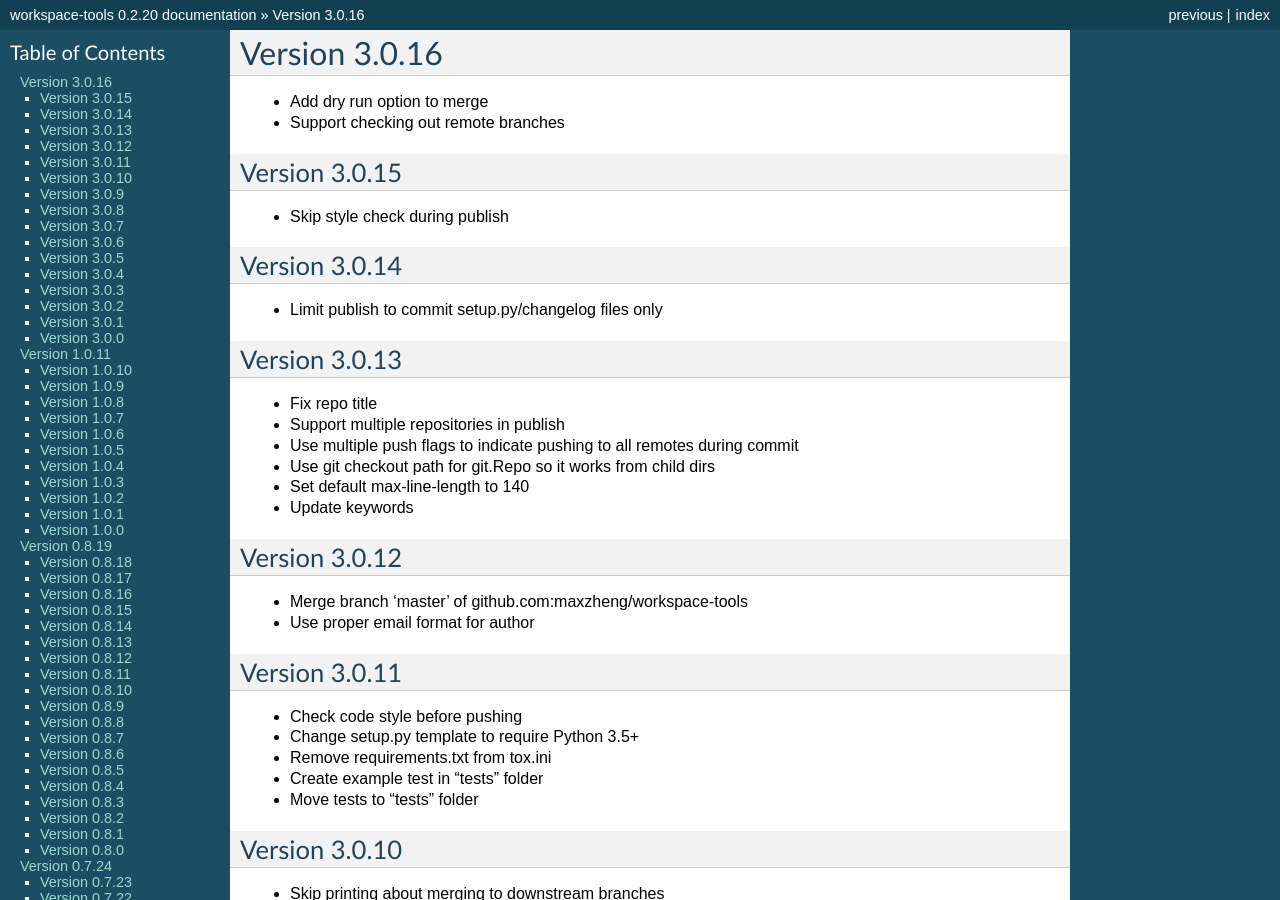
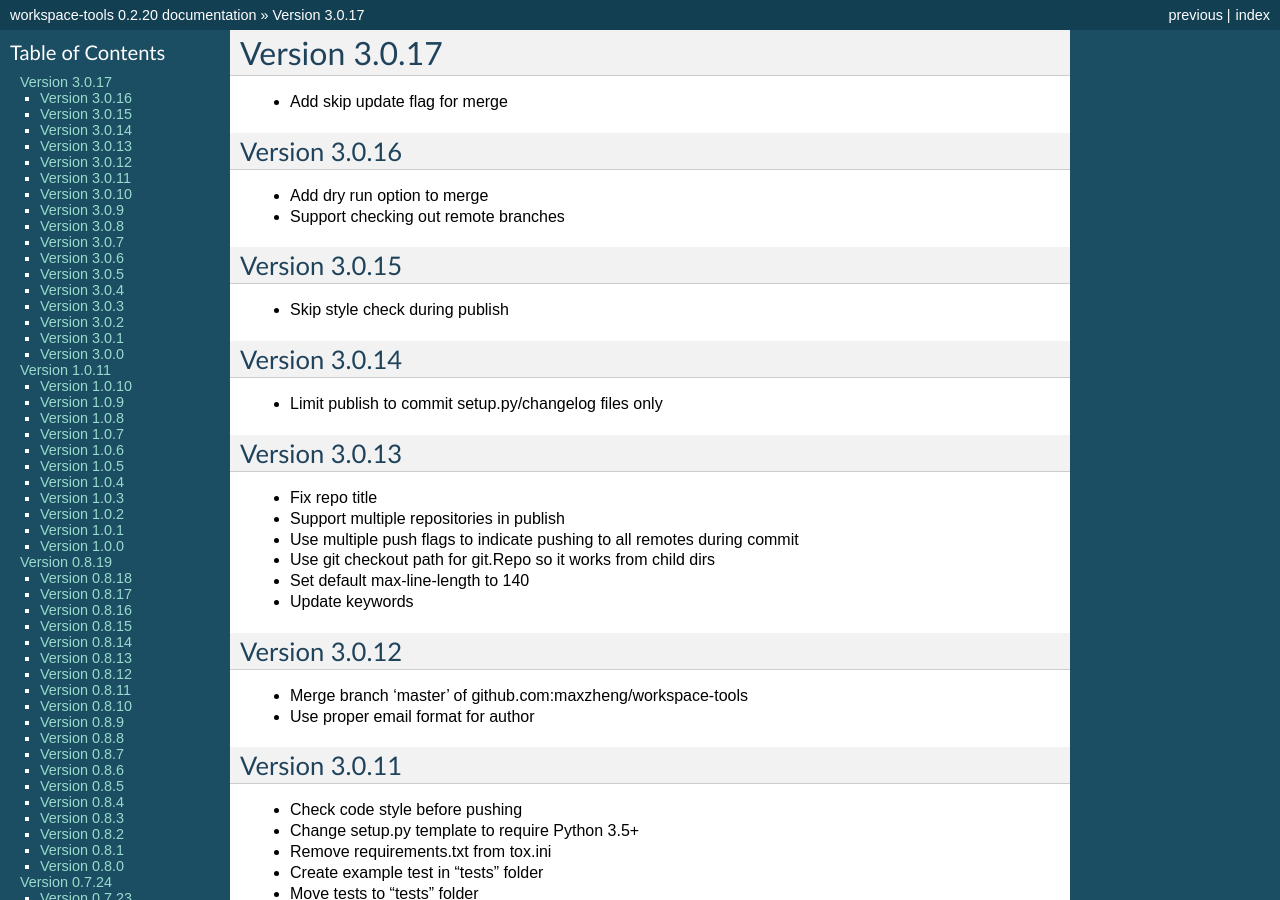
Before and after one commit to maxzheng/workspace-tools, a Sphinx documentation site: the page built from docs/CHANGELOG.rst, in a window 1280 px wide and 900 px high. Built offline with Sphinx 7.4.7, drawn with Linux system fonts in a browser that asks for light colours; some of the changed text lies outside the part shown.

Commit message:
Publish version 3.0.17

```diff
--- a/docs/CHANGELOG.rst
+++ b/docs/CHANGELOG.rst
@@ -1,5 +1,10 @@
+Version 3.0.17
+================================================================================
+
+* Add skip update flag for merge
+
 Version 3.0.16
-================================================================================
+--------------------------------------------------------------------------------
 
 * Add dry run option to merge
 * Support checking out remote branches
--- a/setup.py
+++ b/setup.py
@@ -10,7 +10,7 @@ def find_files(path):
 
 setuptools.setup(
   name='workspace-tools',
-  version='3.0.16',
+  version='3.0.17',
 
   author='Max Zheng',
   author_email='maxzheng.os@gmail.com',
```
